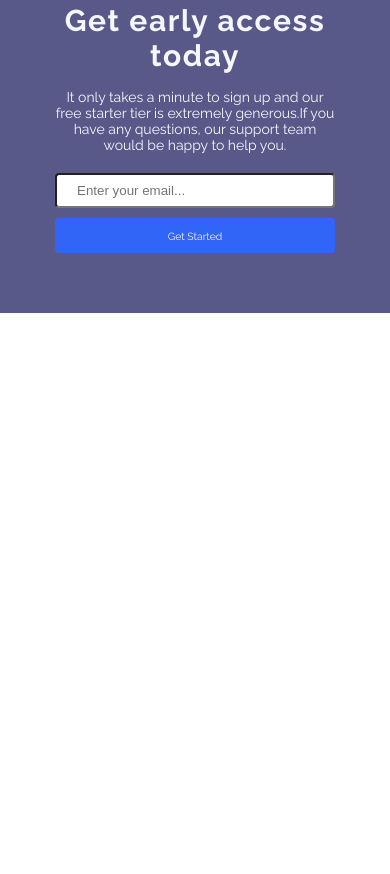
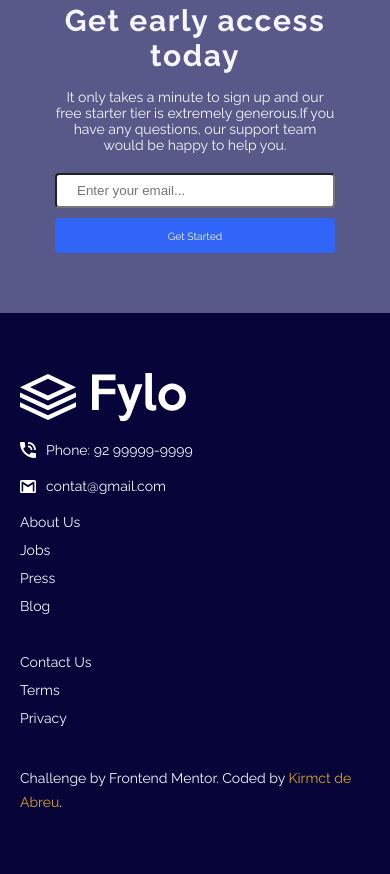
Before and after one commit to Kirmct/fylo-landinglpage, a plain HTML site: page index.html in a window 390 px wide. Shown: the part 1980-2854 px from the top of the page. Before the commit the page ends 2293 px from the top, so only its background shows below. Drawn offline with Linux system fonts and the light colour scheme.

Commit message:
footer finalizado, ja responsivo, projeto finalizado

```diff
--- /dev/null
+++ b/css/footer.css
@@ -0,0 +1,38 @@
+.footer-bg {
+  background: var(--color-p1);
+  padding-top: 60px;
+  padding-bottom: 60px;
+}
+.footer {
+  gap: 20px;
+}
+
+.links-contact a {
+  display: flex;
+  align-items: center;
+  margin-bottom: 20px;
+}
+.links-contact a img {
+  width: 16px;
+  margin-right: 10px;
+}
+
+.about-us ul,
+.contact-us ul {
+  gap: 12px;
+  margin-bottom: 40px;
+}
+
+.attribution a {
+  line-height: 1.5rem;
+}
+
+.attribution a span {
+  color: goldenrod;
+}
+
+@media (max-width: 800px) {
+  .links {
+    grid-template-columns: 1fr;
+  }
+}
--- a/css/global.css
+++ b/css/global.css
@@ -30,7 +30,9 @@ img {
   max-width: 100%;
   display: block;
 }
-
+address {
+  font-style: normal;
+}
 a {
   text-decoration: none;
   color: inherit;
@@ -58,6 +60,10 @@ ul {
   grid-template-columns: 1fr 1fr;
 }
 
+.column-4 {
+  grid-template-columns: 1fr 1fr 1fr 1fr;
+}
+
 .container {
   max-width: 1200px;
   padding-left: 60px;
--- a/css/style.css
+++ b/css/style.css
@@ -4,3 +4,4 @@
 @import url("./files.css");
 @import url("./posts.css");
 @import url("./sigin.css");
+@import url("./footer.css");
--- a/index.html
+++ b/index.html
@@ -99,6 +99,43 @@
       </form>
     </div>
   </section>
+
+  <footer class="footer-bg color-n1">
+    <div class="footer flex column container font-1-s">
+      <div class="footer-img">
+        <img src="./images/logo -white.svg" alt="">
+      </div>
+      <div class="links grid column-4">
+        <address class="links-contact">
+          <a href="/"> <img src="./images/icon-phone.svg" alt="">Phone: 92 99999-9999</a>
+          <a href="/"> <img src="./images/icon-email.svg" alt="">contat@gmail.com</a>
+        </address>
+        <div class="about-us">
+          <ul class="flex column">
+            <li><a href="/">About Us</a></li>
+            <li><a href="/">Jobs</a></li>
+            <li><a href="/">Press</a></li>
+            <li><a href="/">Blog</a></li>
+          </ul>
+        </div>
+        <div class="contact-us">
+          <ul class="flex column">
+            <li><a href="/">Contact Us</a></li>
+            <li><a href="/">Terms</a></li>
+            <li><a href="/">Privacy</a></li>
+          </ul>
+        </div>
+        <p class="attribution">
+          Challenge by <a href="https://www.frontendmentor.io?ref=challenge" target="_blank">Frontend Mentor</a>.
+          Coded by <a href="#"><span class="name"> Kirmct de Abreu</span></a>.
+        </p>
+      </div>
+    </div>
+
+  </footer>
+  <!-- <footer>
+
+  </footer> -->
   <!--
 
 
@@ -118,13 +155,6 @@
   Contact Us
   Terms
   Privacy -->
-
-  <!-- <footer>
-    <p class="attribution">
-      Challenge by <a href="https://www.frontendmentor.io?ref=challenge" target="_blank">Frontend Mentor</a>.
-      Coded by <a href="#">Your Name Here</a>.
-    </p>
-  </footer> -->
 </body>
 
 </html>
```
Also changed, not shown: images/logo -white.svg (added).
